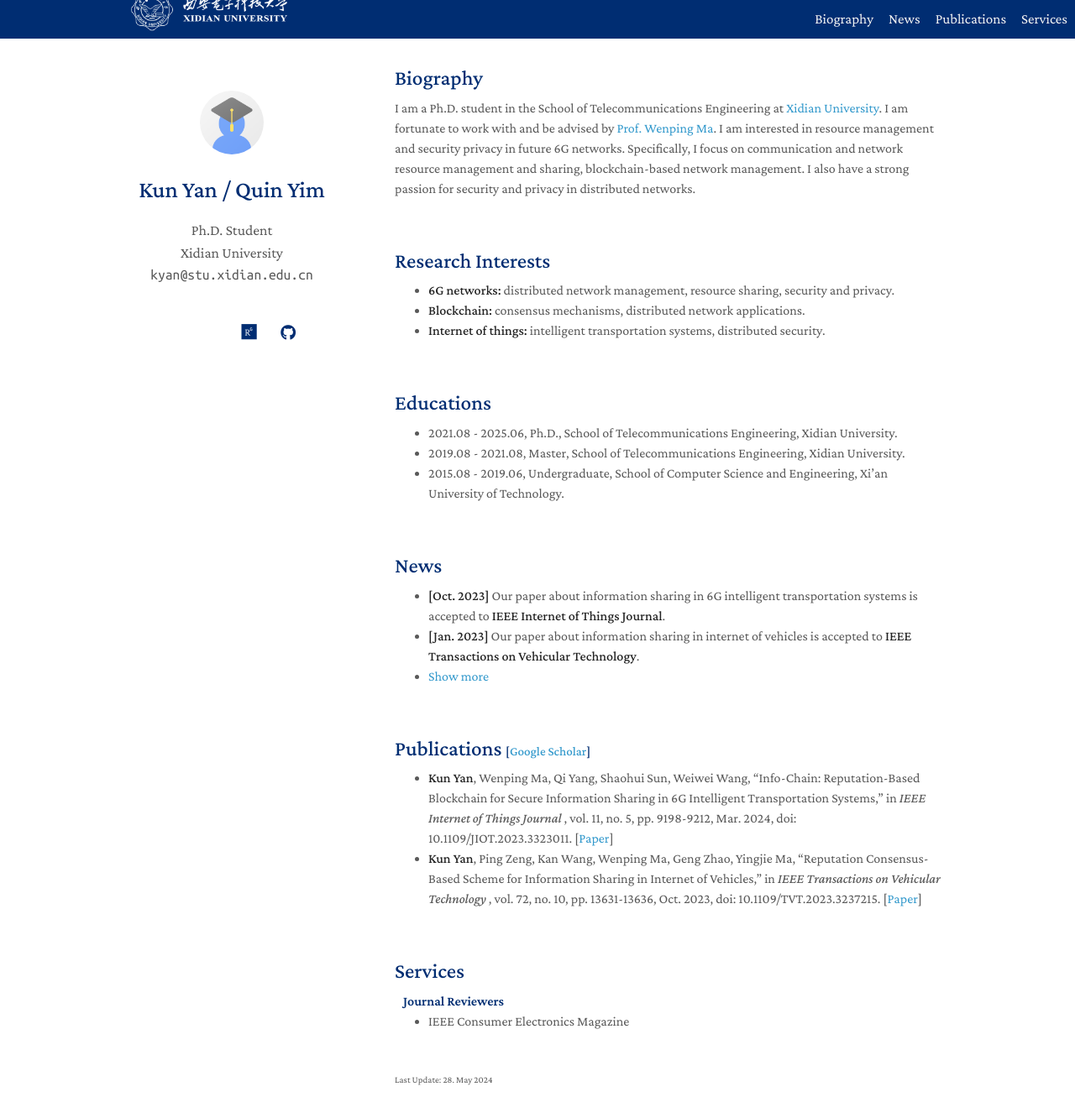
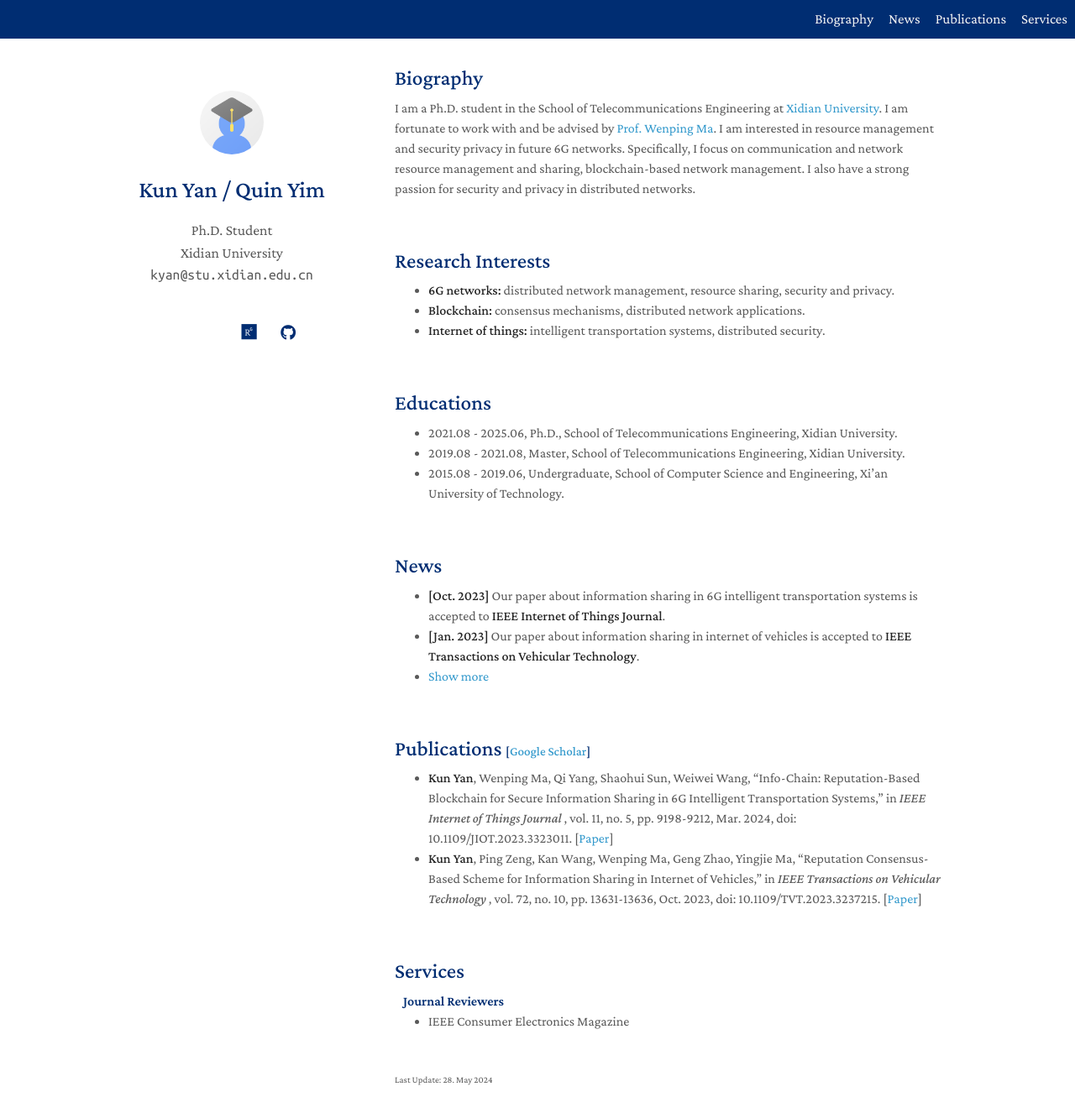
Before and after one commit to QuinYim/quinyim.github.io, a Jekyll site: the page built from index.md, in a window 1280 px wide and 1347 px high. Shown: the top 1332 px of the window at 84% size. Built offline with Jekyll 4.4.1, drawn with Linux system fonts in a browser that asks for light colours; a style sheet for code colours, icons or effects is not loaded.

Commit message:
First Commit

```diff
--- a/_layouts/homepage.html
+++ b/_layouts/homepage.html
@@ -60,7 +60,7 @@
 
     <div class="topnav">
 
-      <a href="{{ site.affiliation_link }}"><img width="190" src="{{ site.affiliation_logo }}"></a>
+      <!-- <a href="{{ site.affiliation_link }}"><img width="190" src="{{ site.affiliation_logo }}"></a> -->
 
       <div id="myLinks">
       {% include navigation.md %}
```
